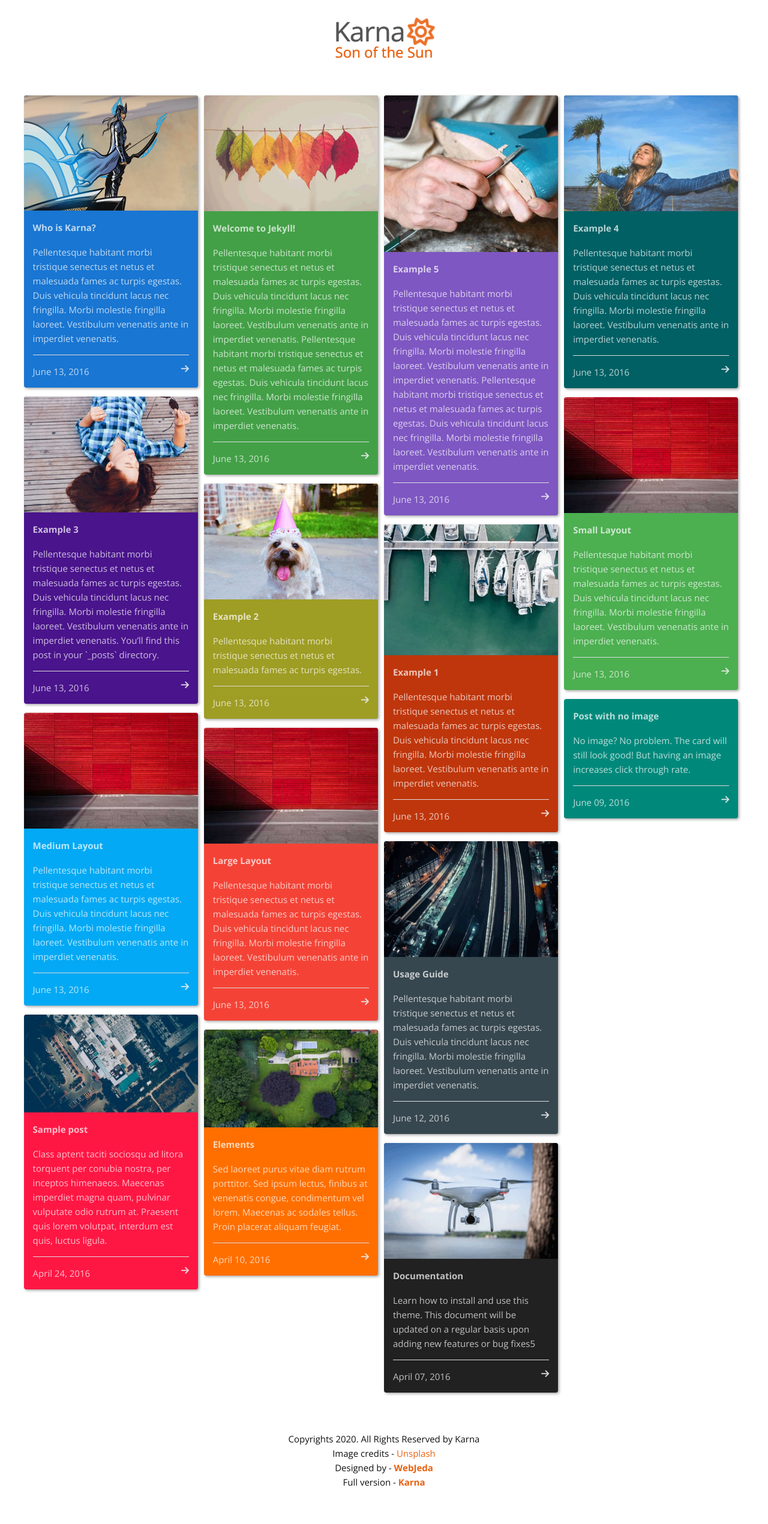
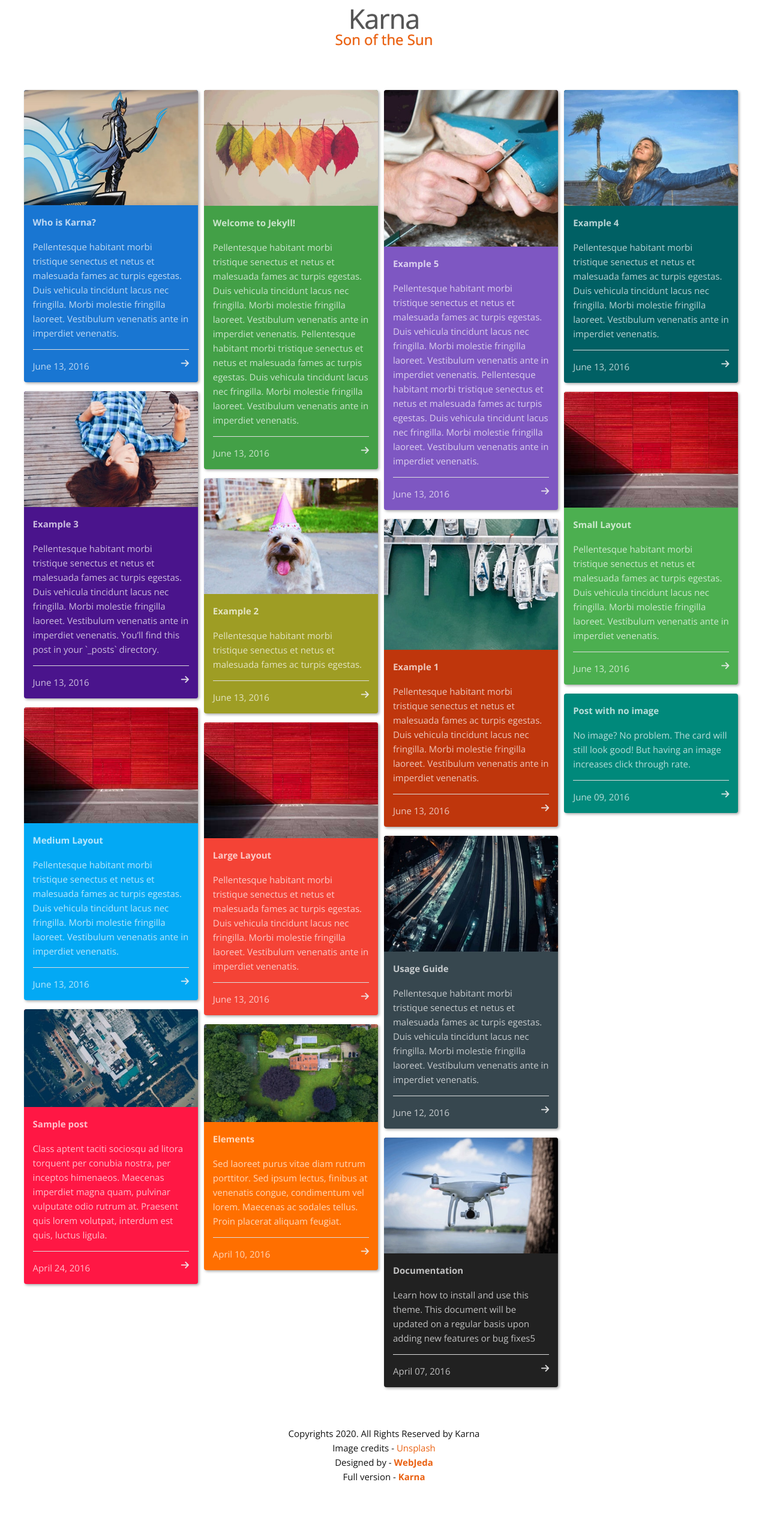
Before and after one commit to zbbkeepgoing/zbbkeepgoing.github.io, a Jekyll site: the page built from index.html, in a window 1280 px wide. Shown: the whole page at 60% size. Built offline with Jekyll 4.4.1, drawn with Linux system fonts in a browser that asks for light colours; nearby versions of some CDN libraries.

Commit message:
Update default.html

```diff
--- a/_layouts/default.html
+++ b/_layouts/default.html
@@ -9,7 +9,7 @@ layout: compress
 
 
 <!-- Use any element to open the sidenav -->
-<a href="{{site.baseurl}}/"><h1 class="header-title">{{site.title}}<i class="fa fa-sun-o" aria-hidden="true"></i> </h1></a>
+<a href="{{site.baseurl}}/"><h1 class="header-title">{{site.title}}<!--<i class="fa fa-sun-o" aria-hidden="true"></i>--> </h1></a>
 <h2 class="header-tagline">Son of the Sun</h2>
 </header>
 <div id="main">
```
